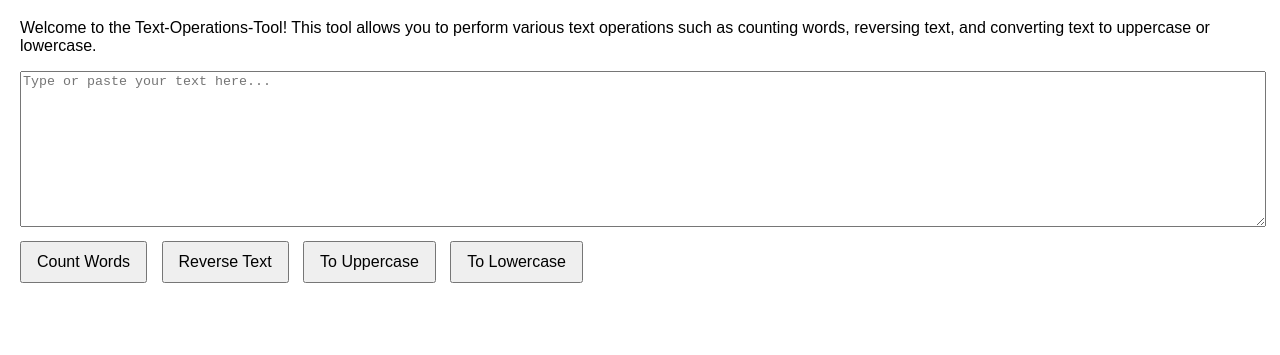
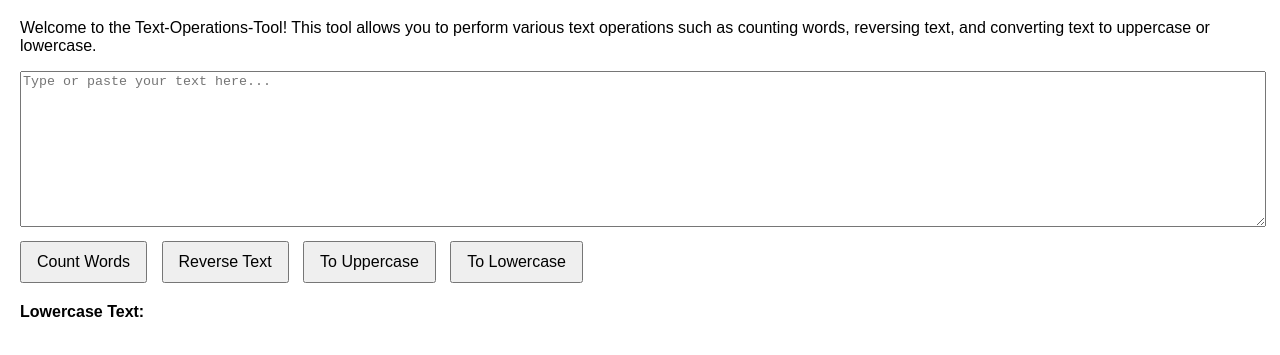
Before and after one commit to VaishnaviGund42/text-operations-tool, a plain HTML site: page index.html in a window 1280 px wide. Both pictures are taken after a click on the button "To Lowercase". Shown: the part 61-416 px from the top of the page. Drawn offline with Linux system fonts and the light colour scheme.

Commit message:
added the lower case function

```diff
--- a/index.html
+++ b/index.html
@@ -51,6 +51,11 @@
         const upperText = text.toUpperCase();
         document.getElementById('result').innerText = `Uppercase Text: ${upperText}`;
     }
+    function toLowerCase() {
+        const text = document.getElementById('textInput').value;
+        const lowerText = text.toLowerCase();
+        document.getElementById('result').innerText = `Lowercase Text: ${lowerText}`;
+    }
 
 
 
```
